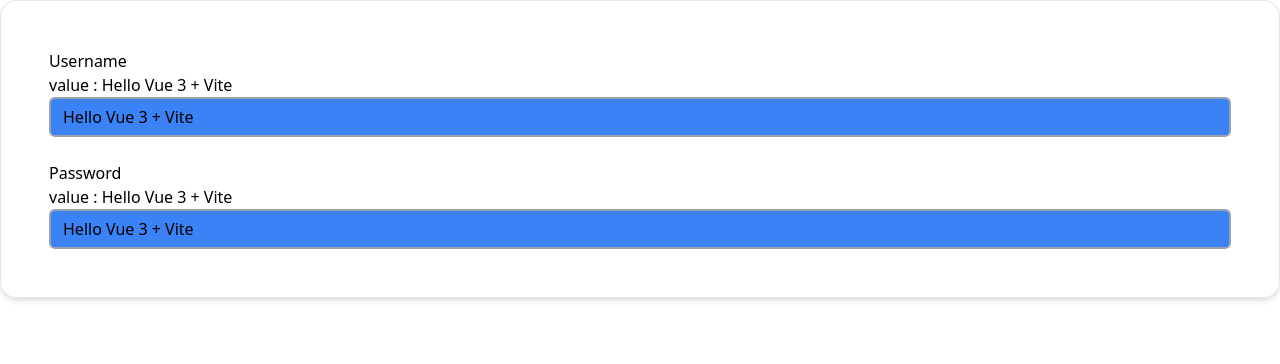
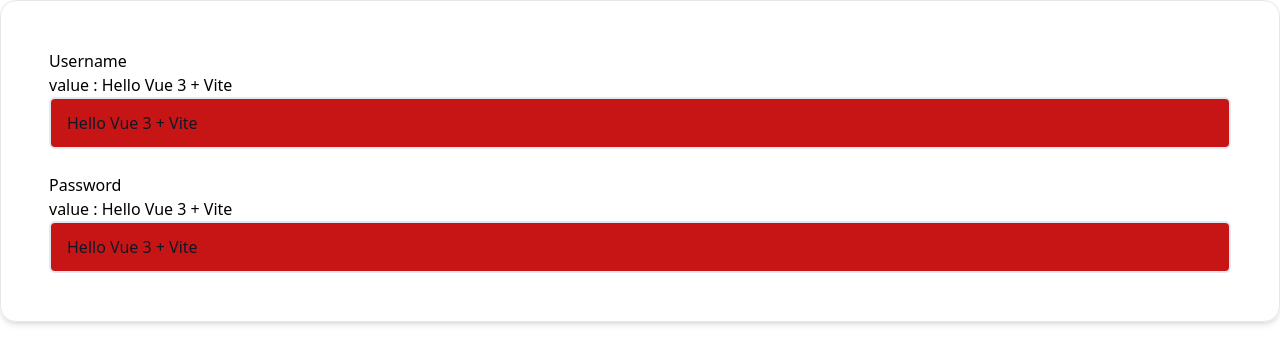
Before and after one commit to mening1085/monorepo-demo, a Vue app: page / in a window 1280 px wide. Shown: the top 364 px of the page. Built offline with nearby package versions, Linux system fonts and the light colour scheme; the HTML template or start-up script is replaced by a standard one.

Commit message:
add form

```diff
--- a/src/components/TextInput.vue
+++ b/src/components/TextInput.vue
@@ -4,7 +4,7 @@
     <input
       type="text"
       :value="value"
-      class="border-2 border-gray-400 px-3 py-1 rounded-md min-h-[40px] w-full bg-blue-500"
+      class="text__input"
       @input="$emit('event:update', $event.target.value)"
     />
   </div>
```
